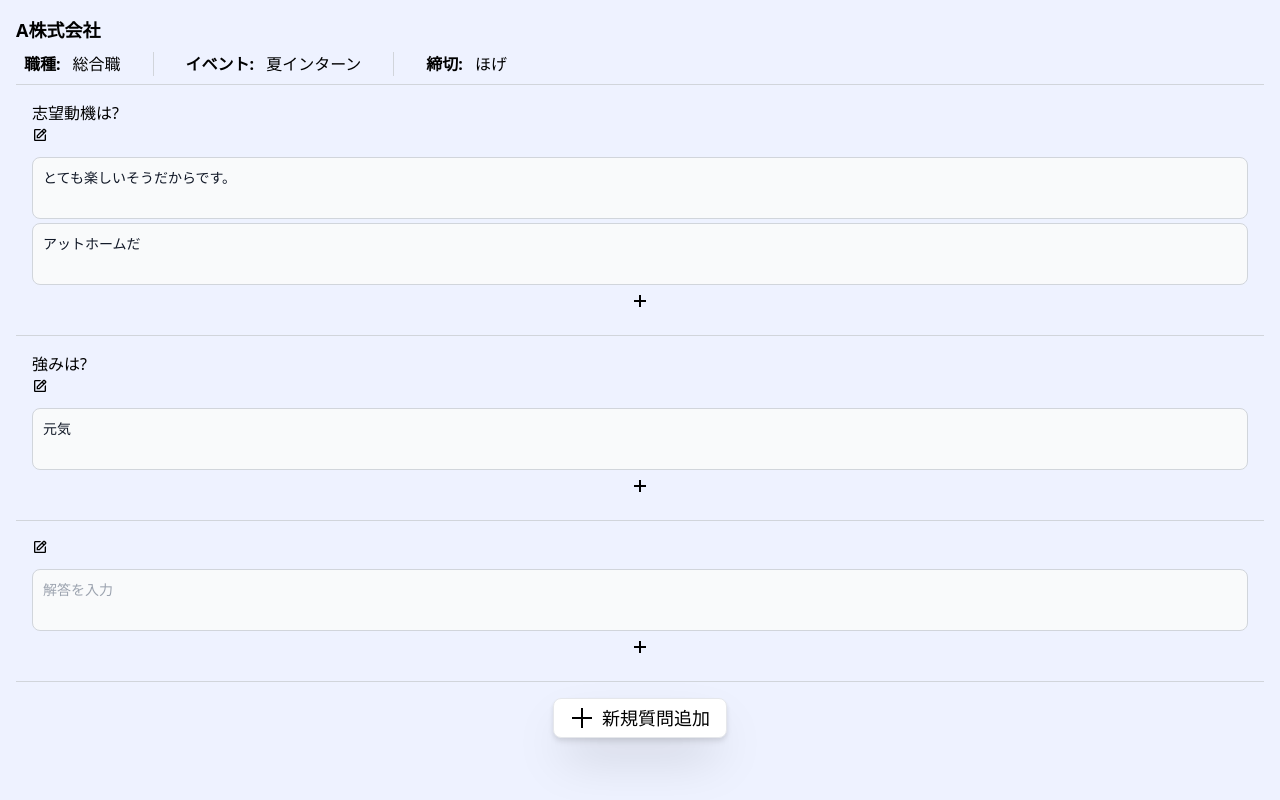
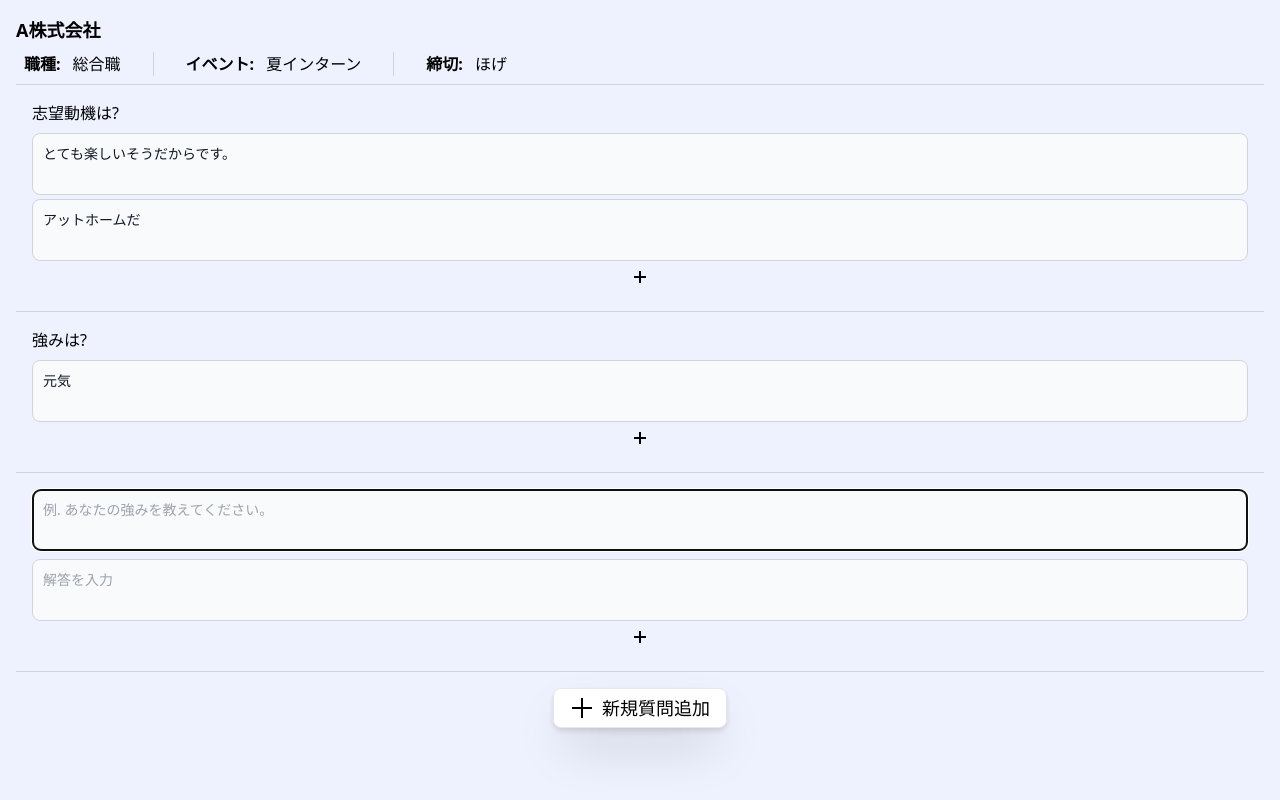
Before and after one commit to tomishima2904/es_manager, a Next.js app in the folder frontend/: page /user/entrysheets/1 in a window 1280 px wide. Both pictures are taken after a click on the button "新規質問追加". Built offline with nearby package versions, Linux system fonts and the light colour scheme.

Commit message:
feat: #14 質問フォームもダブルクリックで編集できるようにした

```diff
--- a/frontend/src/components/editing/forms/QuestionForm.tsx
+++ b/frontend/src/components/editing/forms/QuestionForm.tsx
@@ -3,43 +3,46 @@ import validateInput from "@/utils/validateInputError";
 import EditButton from "../buttons/EditButton";
 import FormWithError from "./FormWithError";
 
-const limitChars = 100;
+const QuestionForm = (props: { question: string }): JSX.Element => {
+  const [text, setText] = useState<string>(props.question);
+  const [isEditing, setIsEditing] = useState<boolean>(false);
+  const [tempText, setTempText] = useState<string>("");
+  const limitChars = 100; // DBで格納できる最大の文字長
 
-// 編集中でなければテキストを表示
-const TextDisplay = (props: { text: string }): JSX.Element => {
-  return <p>{props.text}</p>;
-};
+  const startEditing = () => {
+    setTempText(text);
+    setIsEditing(true);
+  };
 
-const QuestionForm = (props: { question: string }): JSX.Element => {
-  const { question } = props;
-  const [text, setText] = useState<string>(question);
-  const [error, setError] = useState("");
-  // フォームの変更を検知
-  const handleChange = (e: React.ChangeEvent<HTMLTextAreaElement>): void => {
-    const inputValue = e.target.value;
-    setText(inputValue);
-    validateInput(inputValue, limitChars, setError);
+  const handleChange = (e: React.ChangeEvent<HTMLTextAreaElement>) => {
+    setTempText(e.target.value);
   };
-  // 編集可能にするかを切り替える
-  const [isEditing, setIsEditing] = useState<boolean>(false);
-  const handleEditButtonClick = (): void => setIsEditing((prev) => !prev);
+
+  // フォーカスが外れたら編集完了
+  const handleBlur = () => {
+    setText(tempText);
+    setIsEditing(false);
+  };
 
   return (
-    <div>
-      {isEditing ? (
+    <>
+      {isEditing || text.trim() === "" ? (
         <div className="flex items-center">
-          <FormWithError
-            text={text}
-            handleChange={handleChange}
-            error={error}
+          <textarea
+            className="my-form"
+            value={tempText}
+            onChange={handleChange}
+            onBlur={handleBlur}
             placeholder="例. あなたの強みを教えてください。"
+            autoFocus
           />
         </div>
       ) : (
-        <TextDisplay text={text} />
+        <div className="" onDoubleClick={startEditing}>
+          {text}
+        </div>
       )}
-      <EditButton isEditing={isEditing} onClick={handleEditButtonClick} />
-    </div>
+    </>
   );
 };
 
```
